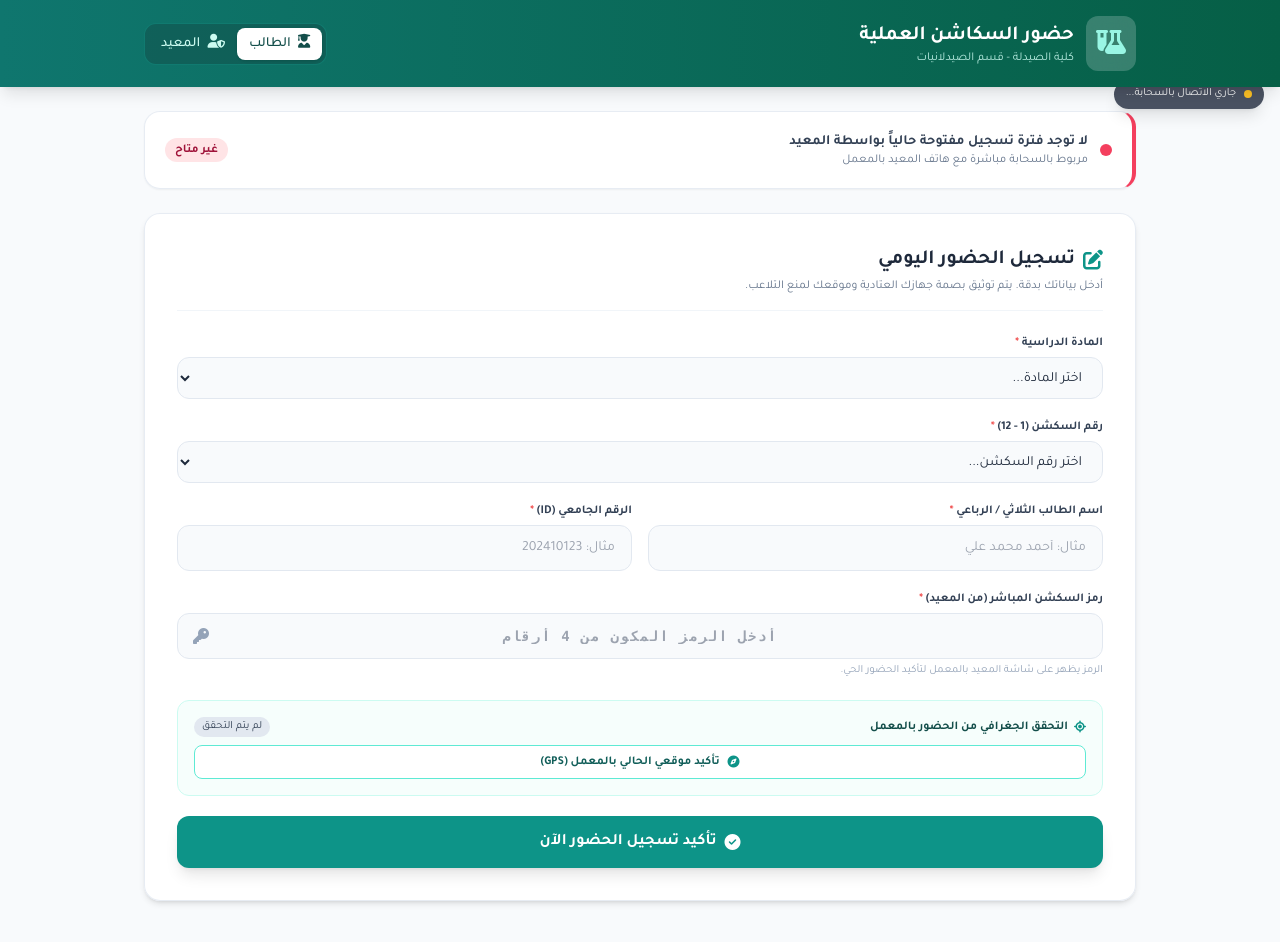
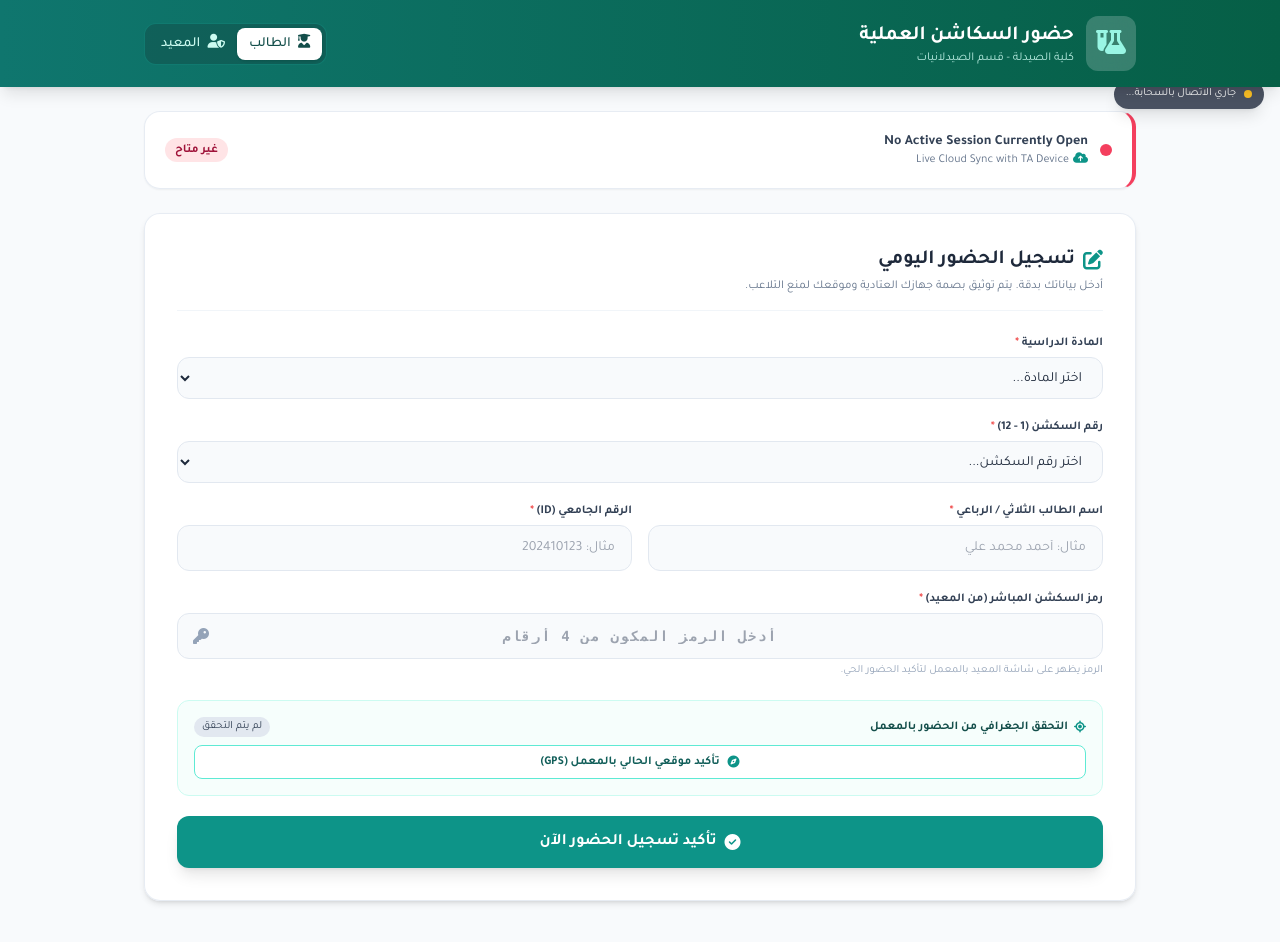
Before and after one commit to ahmedsharaf180/attendancesys2026, a plain HTML site: page index.html in a window 1280 px wide. Drawn offline with nearby package versions, Linux system fonts and the light colour scheme.

Commit message:
index.html

```diff
--- a/index.html
+++ b/index.html
@@ -3,7 +3,7 @@
 <head>
     <meta charset="UTF-8">
     <meta name="viewport" content="width=device-width, initial-scale=1.0">
-    <title> نظام تسجيل حضور السكاشن العملية بكلية الصيدلة جامعة المنوفية</title>
+    <title>نظام تسجيل حضور السكاشن العملية</title>
     <!-- Tailwind CSS CDN -->
     <script src="https://cdn.tailwindcss.com"></script>
     <!-- FontAwesome Icons -->
@@ -70,7 +70,7 @@
             </div>
             <div>
                 <h3 class="text-lg font-bold text-slate-800">منطقة خاصة بالمعيد</h3>
-                <p class="text-xs text-slate-500 mt-1">أدخل كلمة المرور الموحدة للوصول للوحة التحكم (الافتراضية: 2016)</p>
+                <p class="text-xs text-slate-500 mt-1">أدخل كلمة المرور الخاصة بالمعيد للوصول للوحة التحكم</p>
             </div>
             <form onsubmit="verifyAdminPassword(event)" class="space-y-3">
                 <input type="password" id="adminPasswordInput" placeholder="أدخل كلمة المرور" required class="w-full bg-slate-50 border border-slate-200 rounded-xl px-4 py-3 text-center text-sm font-mono focus:ring-2 focus:ring-teal-500 focus:outline-none">
@@ -91,8 +91,8 @@
                 <div class="flex items-center space-x-3 space-x-reverse">
                     <div id="sessionStatusDot" class="w-3 h-3 rounded-full bg-amber-500 animate-ping"></div>
                     <div>
-                        <h2 id="sessionTitleText" class="font-bold text-sm text-slate-700">جاري الاستعلام عن الجلسة من السحابة...</h2>
-                        <p class="text-xs text-slate-500">مربوط بالسحابة مباشرة مع هاتف المعيد بالمعمل</p>
+                        <h2 id="sessionTitleText" class="font-bold text-sm text-slate-700">Checking for active session...</h2>
+                        <p class="text-xs text-slate-500"><i class="fa-solid fa-cloud-arrow-up text-teal-600 ml-1"></i>Live Cloud Sync with TA Device</p>
                     </div>
                 </div>
                 <span id="sessionBadge" class="bg-amber-100 text-amber-800 text-xs px-2.5 py-1 rounded-full font-bold">بانتظار المعيد</span>
@@ -754,7 +754,7 @@
                     locBlock.classList.add('hidden');
                 }
             } else {
-                titleText.innerText = "لا توجد فترة تسجيل مفتوحة حالياً بواسطة المعيد";
+                titleText.innerText = "No Active Session Currently Open";
                 badge.innerText = "غير متاح";
                 badge.className = "bg-rose-100 text-rose-800 text-xs px-2.5 py-1 rounded-full font-bold";
                 card.className = "glass-card rounded-2xl p-5 shadow-sm border-r-4 border-r-rose-500 flex items-center justify-between";
```
